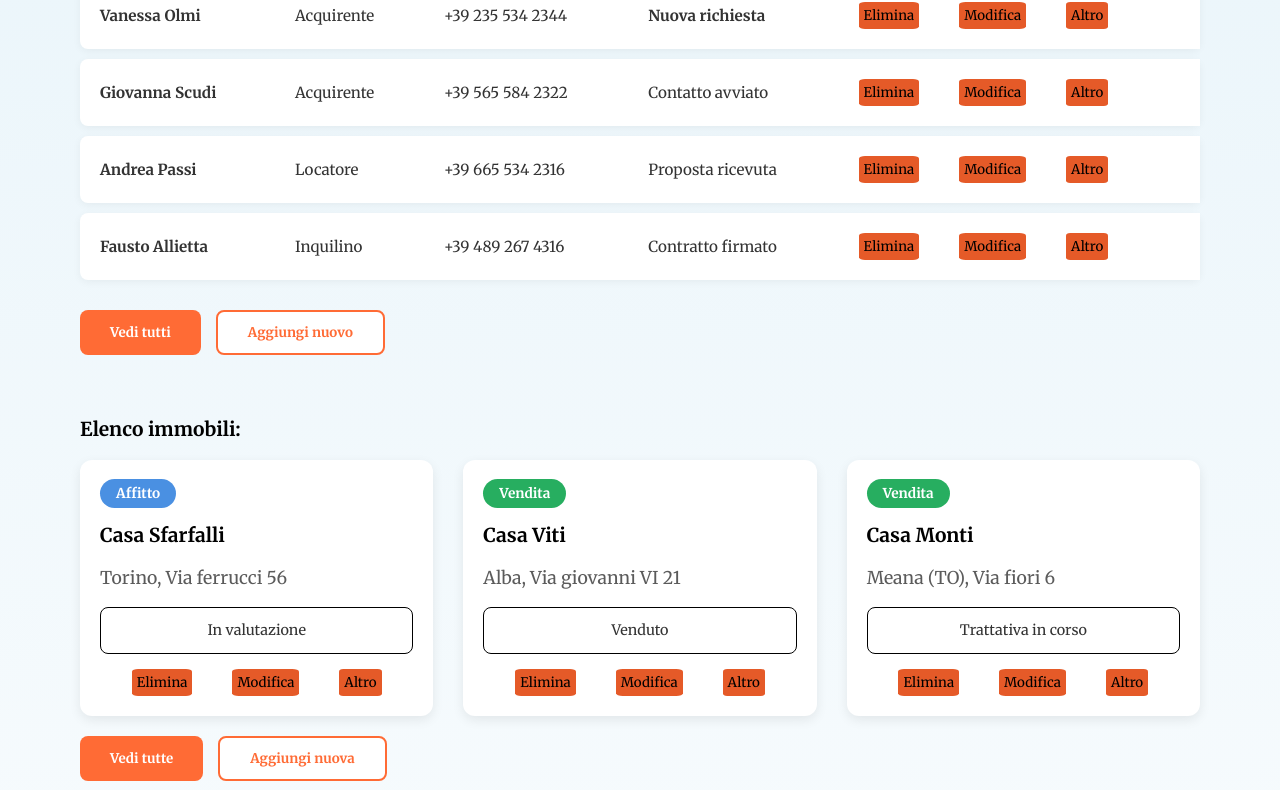
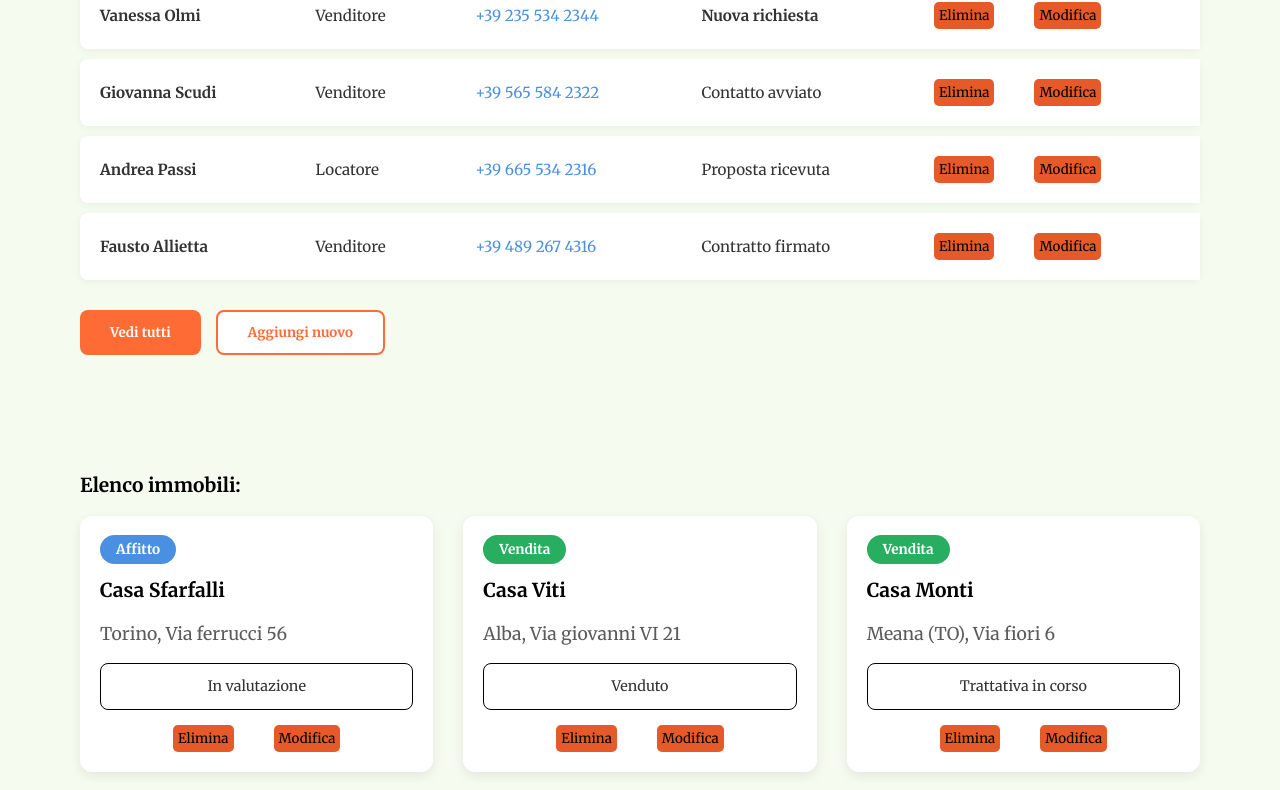
Before and after one commit to Alx370/Rooftop, a React (Vite) app in the folder capibaraweb-main/: page /agente in a window 1280 px wide. Shown: the part 399-1189 px from the top of the page. Built offline with nearby package versions, Linux system fonts and the light colour scheme.

Commit message:
Seconde correzioni CSS/HTML pagina-agente

```diff
--- a/capibaraweb-main/src/pages/Agente/agente.css
+++ b/capibaraweb-main/src/pages/Agente/agente.css
@@ -1,5 +1,4 @@
 .agente-page {
-    background: linear-gradient(180deg, #E8F4FA 0%, #FFFFFF 100%);
     min-height: 100vh;
     padding-bottom: 40px;
 }
@@ -57,6 +56,17 @@
     font-size: 0.95rem;
 }
 
+.clienti-table tbody td a {
+    color: #4A90E2;
+    text-decoration: none;
+    transition: color 0.2s;
+}
+
+.clienti-table tbody td a:hover {
+    color: #FF6B35;
+    text-decoration: underline;
+}
+
 .clienti-table tbody tr td:first-child {
     border-radius: 8px 0 0 8px;
     font-weight: 600;
@@ -80,7 +90,7 @@
 .btn-icon {
     background: none;
     background-color: #e55a28;
-    border-radius: 10%;
+    border-radius: 5px;
     border: none;
     cursor: pointer;
     padding: 5px;
@@ -131,6 +141,8 @@
 
 /* Elenco immobili */
 .elenco-immobili {
+    padding-top: 40px;
+    padding-bottom: 40px;
     margin-bottom: 60px;
 }
 
--- a/capibaraweb-main/src/pages/Agente/agente.jsx
+++ b/capibaraweb-main/src/pages/Agente/agente.jsx
@@ -3,10 +3,10 @@ import "./Agente.css";
 
 const Agente = () => {
   const [clienti] = useState([
-    { nome: "Vanessa Olmi", tipologia: "Acquirente", contatto: "+39 235 534 2344", stato: "Nuova richiesta" },
-    { nome: "Giovanna Scudi", tipologia: "Acquirente", contatto: "+39 565 584 2322", stato: "Contatto avviato" },
+    { nome: "Vanessa Olmi", tipologia: "Venditore", contatto: "+39 235 534 2344", stato: "Nuova richiesta" },
+    { nome: "Giovanna Scudi", tipologia: "Venditore", contatto: "+39 565 584 2322", stato: "Contatto avviato" },
     { nome: "Andrea Passi", tipologia: "Locatore", contatto: "+39 665 534 2316", stato: "Proposta ricevuta" },
-    { nome: "Fausto Allietta", tipologia: "Inquilino", contatto: "+39 489 267 4316", stato: "Contratto firmato" }
+    { nome: "Fausto Allietta", tipologia: "Venditore", contatto: "+39 489 267 4316", stato: "Contratto firmato" }
   ]);
 
   const [immobili] = useState([
@@ -47,6 +47,8 @@ const Agente = () => {
 
   const orari = ["9:00", "9:30", "10:00", "10:30", "11:00", "11:30", "12:00", "11:00"];
 
+
+{/* Inizio HTML */}
   return (
     <div className="agente-page">
         <section className="hero-section">
@@ -70,14 +72,13 @@ const Agente = () => {
                             <tr key={index}>
                                 <td>{cliente.nome}</td>
                                 <td>{cliente.tipologia}</td>
-                                <td>{cliente.contatto}</td>
+                                <td><a href={`tel:${cliente.contatto}`}>{cliente.contatto}</a></td>
                                 <td className={cliente.stato === "Nuova richiesta" ? "stato-nuovo" : ""}>
                                     {cliente.stato}
                                 </td>
                                 <td className="azioni">
                                     <button className="btn-icon">Elimina</button>
                                     <button className="btn-icon">Modifica</button>
-                                    <button className="btn-icon">Altro</button>
                                 </td>
                             </tr>
                         ))}
@@ -104,7 +105,6 @@ const Agente = () => {
                             <div className="immobile-azioni">
                                 <button className="btn-icon">Elimina</button>
                                 <button className="btn-icon">Modifica</button>
-                                <button className="btn-icon">Altro</button>
                             </div>
                         </div>
                     ))}
```
